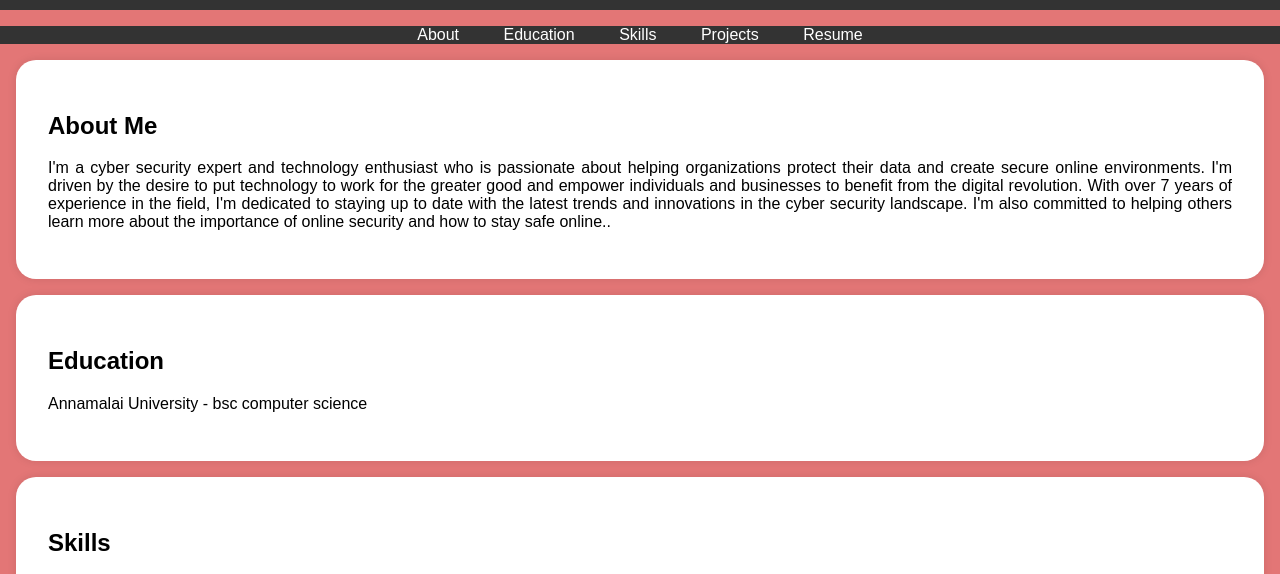
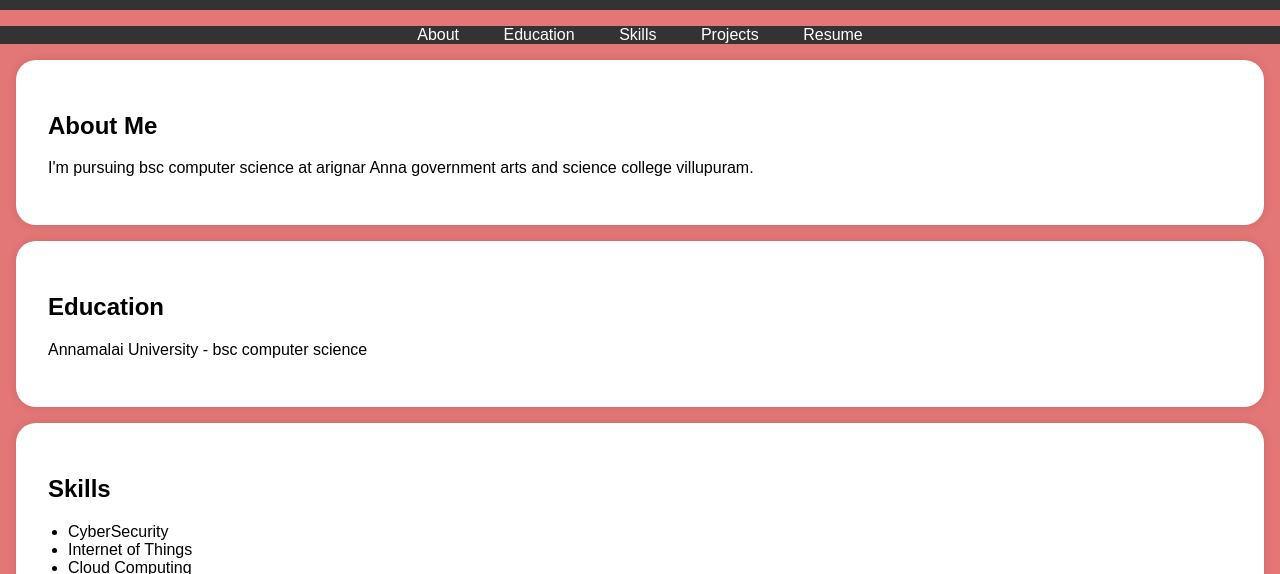
Before and after one commit to Rajkumar13052003/digitalportfolio, a plain HTML site: page index.html in a window 1280 px wide. Shown: the part 187-761 px from the top of the page. Drawn offline with Linux system fonts and the light colour scheme; files whose address does not match are found by name.

Commit message:
Update index.html

```diff
--- a/index.html
+++ b/index.html
@@ -114,7 +114,7 @@
     <section id="about">
         <div class="section-content">
             <h2>About Me</h2>
-            <p>I'm a cyber security expert and technology enthusiast who is passionate about helping organizations protect their data and create secure online environments. I'm driven by the desire to put technology to work for the greater good and empower individuals and businesses to benefit from the digital revolution. With over 7 years of experience in the field, I'm dedicated to staying up to date with the latest trends and innovations in the cyber security landscape. I'm also committed to helping others learn more about the importance of online security and how to stay safe online..</p>
+            <p>I'm  pursuing bsc computer science at arignar Anna government arts and science college villupuram.</p>
         </div>
     </section>
 
```
